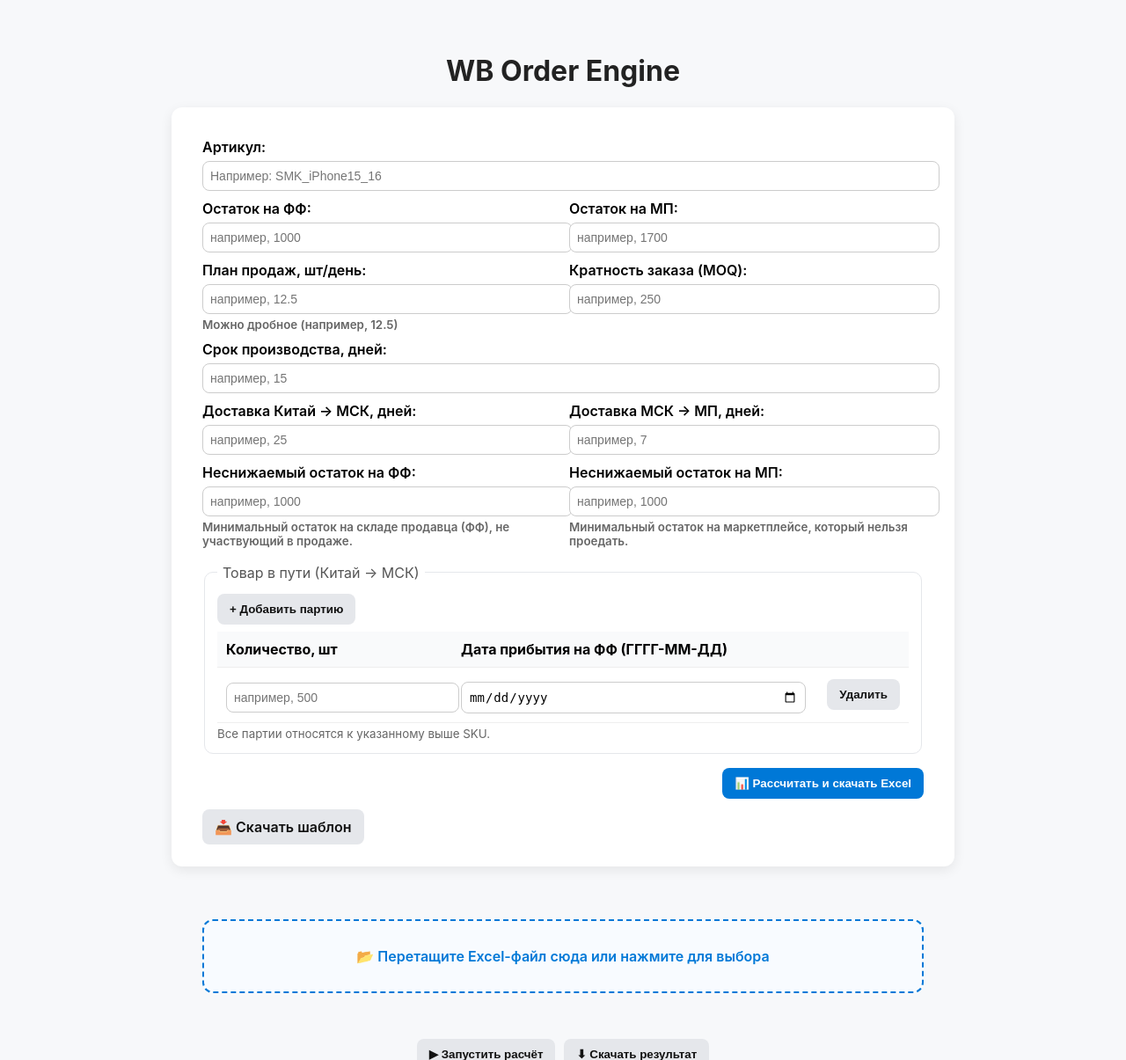
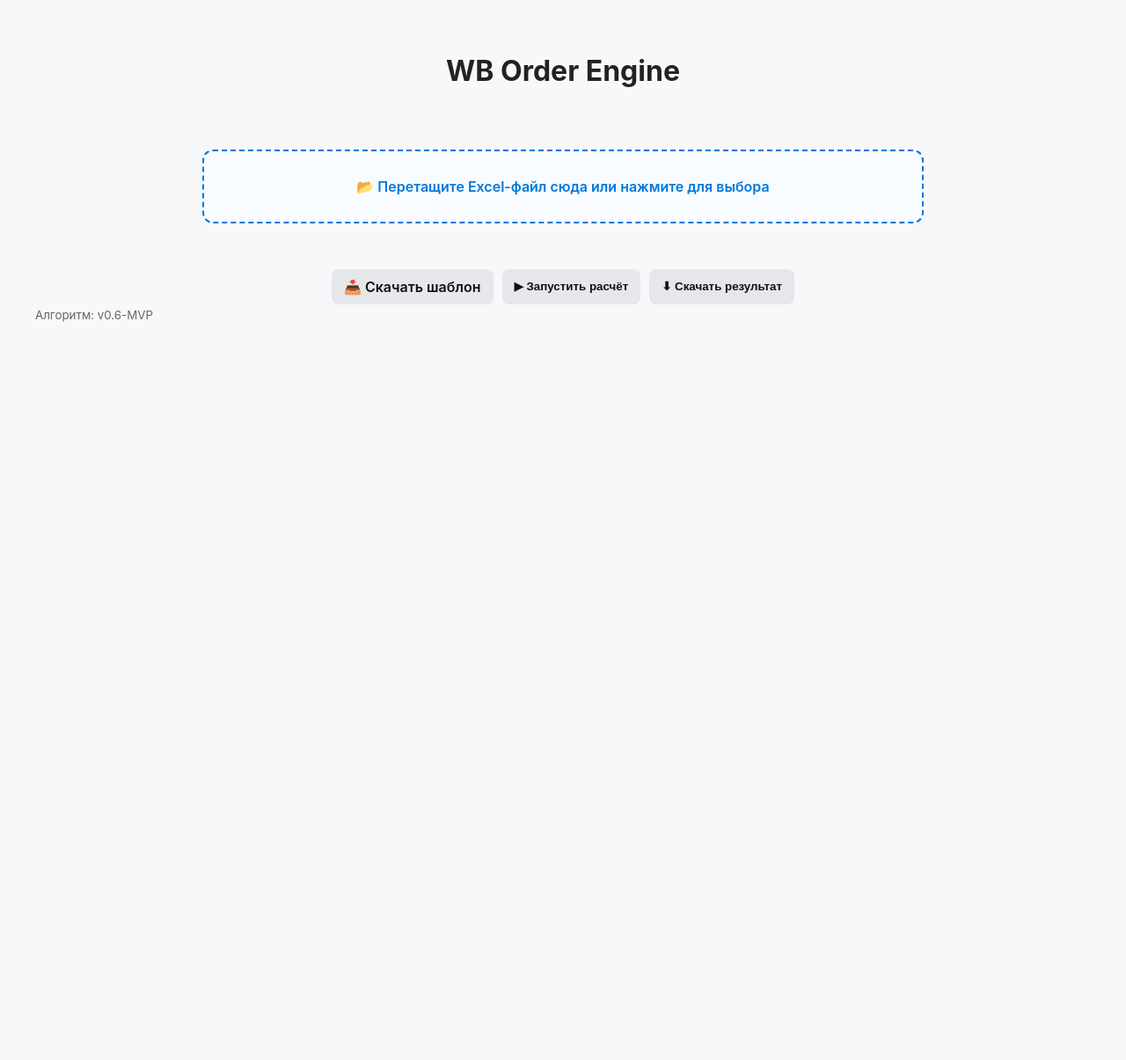
Before and after one commit to orenvlad-ai/wb-order-engine, a FastAPI app: page / in a window 1280 px wide. Shown: the top 1205 px of the page at 88% size. After the commit the page ends 366 px from the top, so only its background shows below. Run offline with FastAPI, Linux system fonts and the light colour scheme.

Commit message:
UI: удалена ручная форма расчёта; «📥 Скачать шаблон» перенесена в нижнюю панель рядом с «Запустить расчёт» и «Скачать результат»; JS защищён от отсутствия элементов формы.

```diff
--- a/app/templates/input_form.html
+++ b/app/templates/input_form.html
@@ -48,6 +48,7 @@
 
     function addTransitRow(){
       const tbody = document.getElementById('transitBody');
+      if (!tbody) { return; }
       const tr = document.createElement('tr');
 
       tr.innerHTML = `
@@ -59,9 +60,12 @@
     }
 
     document.addEventListener('DOMContentLoaded', () => {
-      document.getElementById('addTransit').addEventListener('click', addTransitRow);
-      // одна стартовая строка
-      addTransitRow();
+      const addTransitBtn = document.getElementById('addTransit');
+      if (addTransitBtn) {
+        addTransitBtn.addEventListener('click', addTransitRow);
+        // одна стартовая строка
+        addTransitRow();
+      }
 
       const form = document.querySelector('form');
       const submitButton = form ? form.querySelector('button[type="submit"]') : null;
@@ -343,90 +347,7 @@
 <body>
   <h1>WB Order Engine</h1>
 
-  <form method="post" action="/calc_excel">
-    <div class="row-1">
-      <label>Артикул:
-        <input type="text" name="sku" placeholder="Например: SMK_iPhone15_16" required>
-      </label>
-    </div>
-
-    <div class="row">
-      <label>Остаток на ФФ:
-        <input type="number" name="stock_ff" min="0" placeholder="например, 1000" required>
-      </label>
-      <label>Остаток на МП:
-        <input type="number" name="stock_mp" min="0" placeholder="например, 1700" required>
-      </label>
-    </div>
-
-    <div class="row">
-      <label>План продаж, шт/день:
-        <input type="number" name="plan_sales_per_day" min="0" step="0.01" placeholder="например, 12.5" required>
-        <small>Можно дробное (например, 12.5)</small>
-      </label>
-      <label>Кратность заказа (MOQ):
-        <input type="number" name="moq_step" min="1" step="1" placeholder="например, 250" required>
-      </label>
-    </div>
-
-    <div class="row-1">
-      <label>Срок производства, дней:
-        <input type="number" name="prod_lead_time_days" min="0" placeholder="например, 15" required>
-      </label>
-    </div>
-
-    <div class="row">
-      <label>Доставка Китай → МСК, дней:
-        <input type="number" name="lead_time_cn_msk" min="0" placeholder="например, 25" required>
-      </label>
-      <label>Доставка МСК → МП, дней:
-        <input type="number" name="lead_time_msk_mp" min="0" placeholder="например, 7" required>
-      </label>
-    </div>
-
-    <div class="row">
-      <label>Неснижаемый остаток на ФФ:
-        <input type="number" name="safety_stock_ff" min="0" placeholder="например, 1000" required>
-        <small>Минимальный остаток на складе продавца (ФФ), не участвующий в продаже.</small>
-      </label>
-      <label>Неснижаемый остаток на МП:
-        <input type="number" name="safety_stock_mp" min="0" placeholder="например, 1000" required>
-        <small>Минимальный остаток на маркетплейсе, который нельзя проедать.</small>
-      </label>
-    </div>
-
-    <fieldset>
-      <legend>Товар в пути (Китай → МСК)</legend>
-      <div class="actions" style="justify-content:flex-start; margin: 0 0 8px 0;">
-        <button type="button" id="addTransit" class="btn-secondary">+ Добавить партию</button>
-      </div>
-      <table>
-        <thead>
-          <tr>
-            <th>Количество, шт</th>
-            <th>Дата прибытия на ФФ (ГГГГ-ММ-ДД)</th>
-            <th></th>
-          </tr>
-        </thead>
-        <tbody id="transitBody"></tbody>
-      </table>
-      <small>Все партии относятся к указанному выше SKU.</small>
-    </fieldset>
-
-    <div class="actions">
-      <button type="submit">📊 Рассчитать и скачать Excel</button>
-    </div>
-
-    <!-- Новая панель действий: кнопка скачивания шаблона -->
-    <div class="actions" style="justify-content:flex-start; margin-top:12px;">
-      <a
-        class="btn-secondary"
-        href="/download_template"
-        rel="noopener"
-        aria-label="Скачать Excel-шаблон для заполнения"
-      >📥 Скачать шаблон</a>
-    </div>
-  </form>
+  <!-- Ручная форма расчёта удалена: оставлены загрузка Excel и управление расчётом. -->
 
   <div id="calcStatus" class="upload-status"></div>
 
@@ -437,6 +358,7 @@
     </div>
     <div id="uploadStatus" class="upload-status"></div>
     <div class="actions" style="justify-content:center; margin-top:16px;">
+      <a class="btn-secondary" href="/download_template" rel="noopener">📥 Скачать шаблон</a>
       <button id="processExcelBtn" class="btn-secondary" type="button" disabled tabindex="0">▶ Запустить расчёт</button>
       <button id="downloadResultBtn" class="btn-secondary" type="button" disabled tabindex="0">⬇ Скачать результат</button>
     </div>
```
